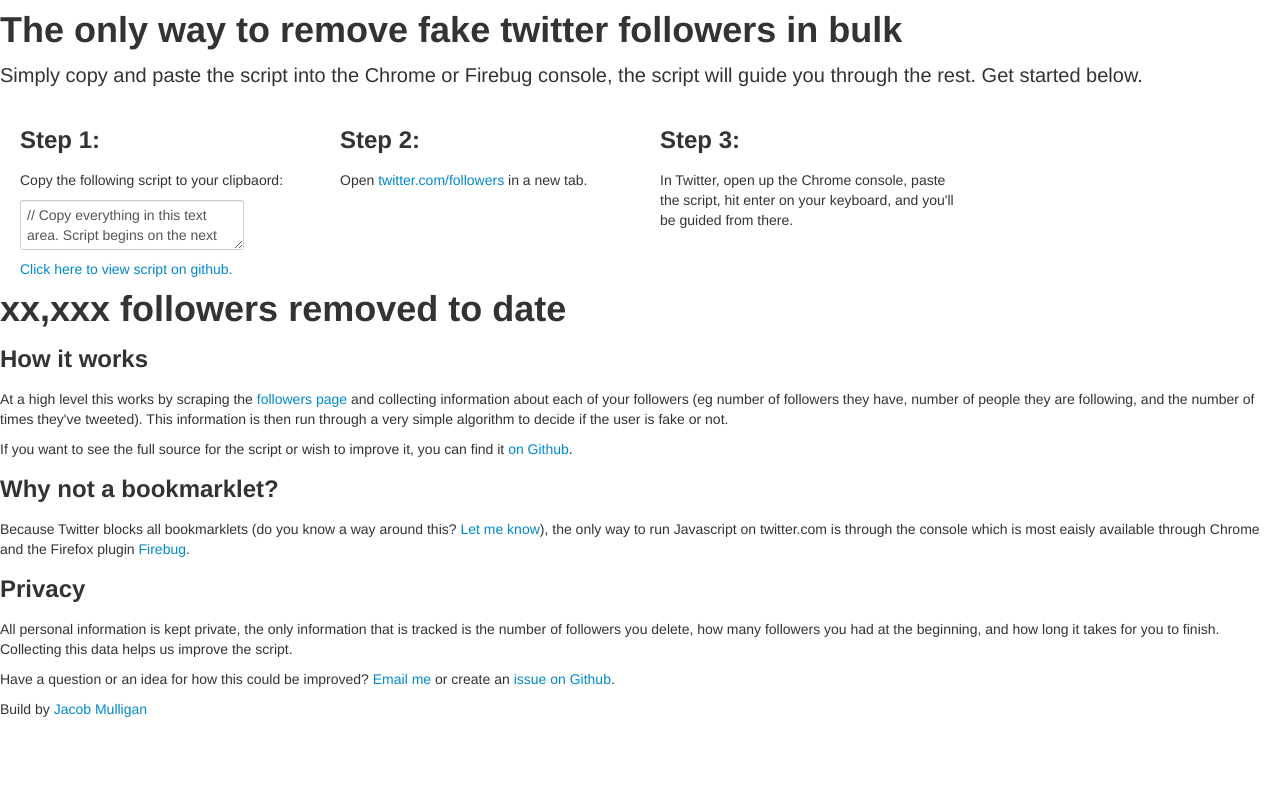
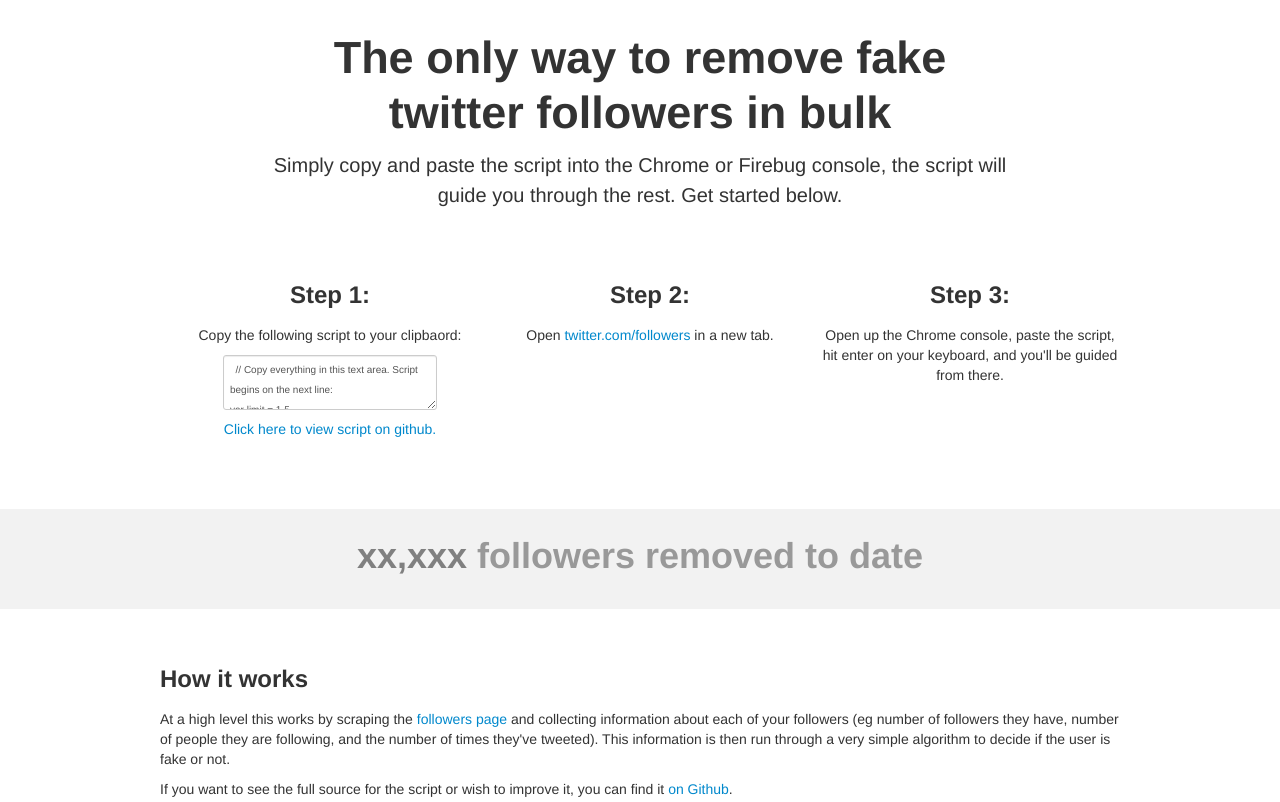
Before and after one commit to jcbmllgn/followersBeGone, a website: page app/index.html in a window 1280 px wide. Shown: the top 802 px of the page. Drawn offline with nearby package versions, Linux system fonts and the light colour scheme.

Commit message:
Fully functional, getting this back onto master.

```diff
--- a/app/index.html
+++ b/app/index.html
@@ -28,7 +28,7 @@
                     <h3>Step 1:</h3>
                     <p>Copy the following script to your clipbaord:</p>
 <textarea class="scripty">
-// Copy everything in this text area. Script begins on the next line:
+  // Copy everything in this text area. Script begins on the next line:
 var limit = 1.5,
     $removedItems,
     i = 0,
@@ -60,7 +60,7 @@
 function setRating(i, newClass) {
   rating = parseInt(followers)/parseInt(following)*parseInt(tweets);
 
-  if (parseInt(tweets) > 100 || parseInt(followers) > 400) {
+  if (parseInt(tweets) > 200 || parseInt(followers) > 400) {
     rating = 100000;
   }
 
@@ -223,8 +223,6 @@
   $numLeft = $('#follower-tracker span.numLeft');
   followerScan(50);
 });
-
-
 </textarea>
                     <br>
                     <a href="https://github.com/jcbmllgn/followersBeGone/blob/master/app/scripts/remover.js" target="_blank" class="smaller">Click here to view script on github.</a>
@@ -237,7 +235,7 @@
 
                 <div class="span4 text-center">
                     <h3>Step 3:</h3>
-                    <p>In Twitter, open up the Chrome console, paste the script, hit enter on your keyboard, and you'll be guided from there.</p>
+                    <p>Open up the Chrome console, paste the script, hit enter on your keyboard, and you'll be guided from there.</p>
                 </div>
             </div>
             <div style="clear:both;"></div>
--- a/app/scripts/remover.js
+++ b/app/scripts/remover.js
@@ -30,7 +30,7 @@
 function setRating(i, newClass) {
   rating = parseInt(followers)/parseInt(following)*parseInt(tweets);
 
-  if (parseInt(tweets) > 100 || parseInt(followers) > 400) {
+  if (parseInt(tweets) > 200 || parseInt(followers) > 400) {
     rating = 100000;
   }
 
--- a/app/styles/main.css
+++ b/app/styles/main.css
@@ -1 +1,37 @@
-/* Will be compiled down to a single stylesheet with your sass files */
+.wrapper {
+  width: 960px;
+  margin: 0px auto; }
+
+.text-center {
+  text-align: center; }
+
+.jumbotron {
+  width: 750px;
+  margin: 30px auto 55px;
+  text-align: center; }
+  .jumbotron h1 {
+    font-size: 45px;
+    line-height: 55px;
+    margin-bottom: 10px; }
+
+.directions textarea {
+  width: 200px;
+  height: 45px;
+  text-align: left;
+  font-size: 10px; }
+
+.divider {
+  width: 100%;
+  height: 100px;
+  background-color: #f2f2f2;
+  margin-top: 70px; }
+  .divider h1 {
+    color: #999999;
+    text-align: center;
+    padding-top: 27px; }
+    .divider h1 span {
+      color: gray; }
+
+.answer-section {
+  width: 960px;
+  margin: 50px auto; }
```
Also changed, not shown: 1 other file.
